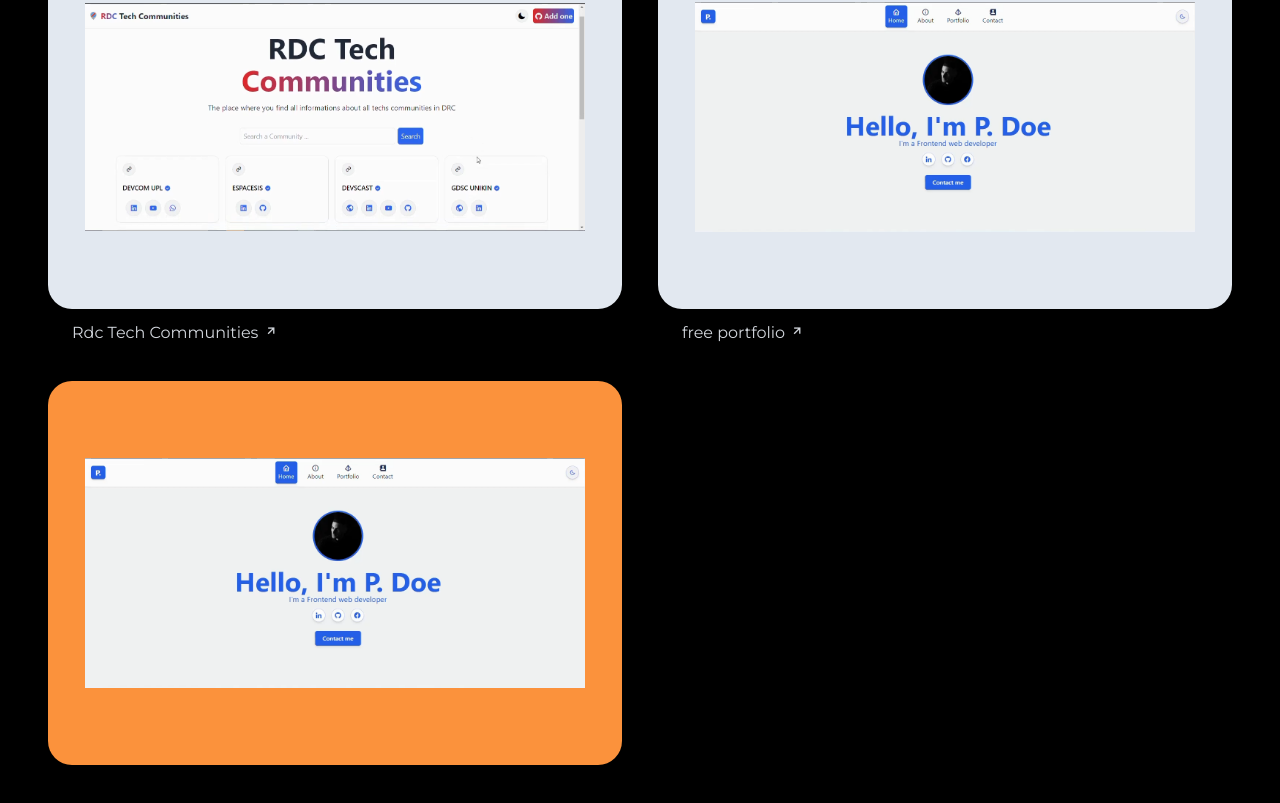
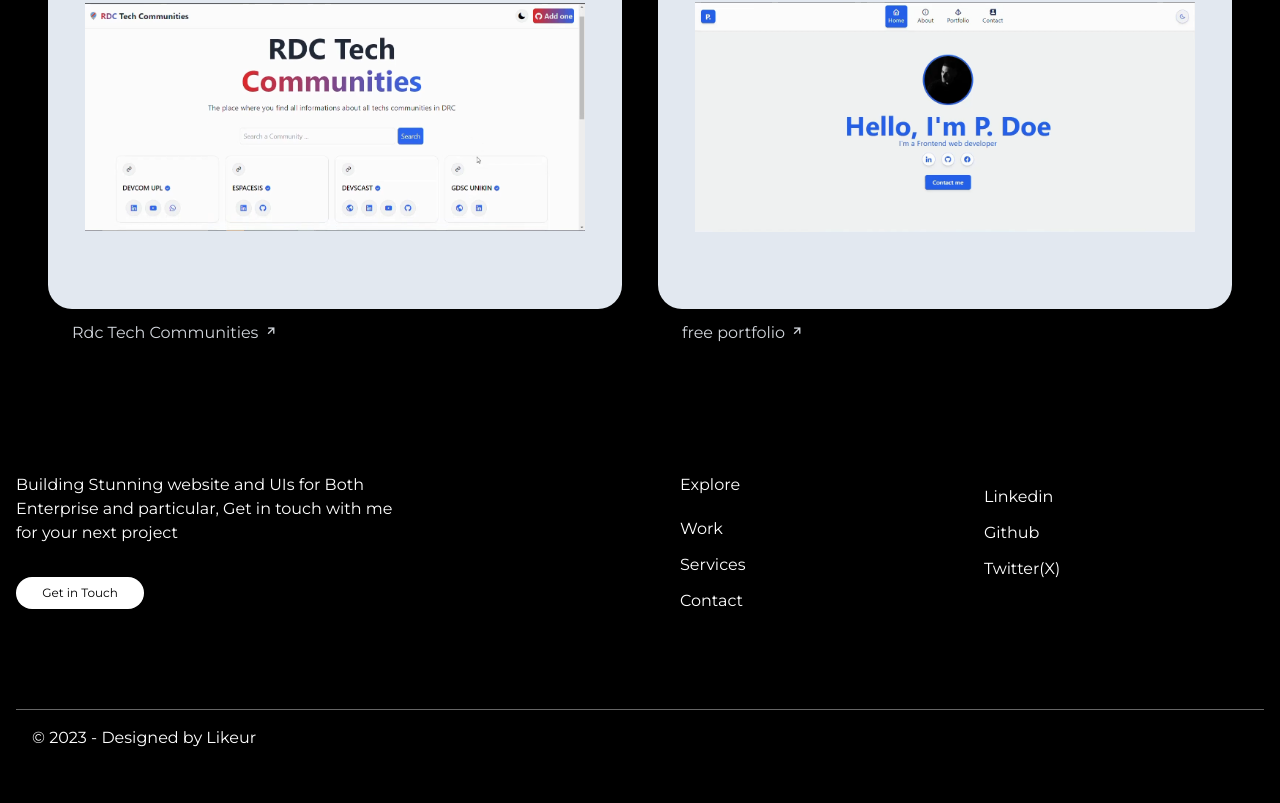
Before and after one commit to Likeur/my_creative_portfolio, an Angular app: page /home in a window 1280 px wide. Shown: the part 639-1442 px from the top of the page. After the commit the page ends 1421 px from the top, so only its background shows below. Built offline with nearby package versions, Linux system fonts and the light colour scheme.

Commit message:
working on footer component

```diff
--- a/src/app/components/footer/footer.component.html
+++ b/src/app/components/footer/footer.component.html
@@ -1,7 +1,49 @@
-<main>
-    <div>
-        <p>Hello world </p>
+<main class="flex flex-col items-center justify-center mt-16">
+   <section class="grid w-full p-4 lg:grid-cols-2">
+    <div class="text-white">
+        <p class="w-96">Building Stunning website and UIs for Both Enterprise and particular, Get in touch with me for your next project</p>
+        <a routerLink=""  class="w-32 text-center mt-3 block lg:mt-8 bg-white text-black hover:bg-black duration-300 hover:border hover:text-white text-xs hover:border-white/30 rounded-full p-2 px-10 lg:px-3 ">Get in Touch</a>
     </div>
-    <p>Necessary Link</p>
-    <a href="">home</a>
+    <div class="grid lg:grid-cols-2 ml-10">
+        <div>
+            <h2 class="text-white">Explore</h2>
+            <div class="mt-5">
+                @for (item of footerLinks; track item.id) {
+                    <li class="group h-6 text-2xl mt-5 lg:mt-3 lg:text-[1rem] lg:overflow-hidden">
+                        <a routerLink="{{item.route}}" routerLinkActive="text-gray-300" class="flex flex-col -translate-y-9 group-hover:-translate-y-0 lg:group-hover:-translate-y-[4.25rem] duration-500">
+                            <span class="text-white">{{item.title}} </span>
+                            <span class="text-gray-300 hidden lg:block">{{item.title}} </span>
+                        </a>
+                    </li>
+                }
+            </div>
+        </div>
+        <div class="flex flex-col">
+            <li class="group h-6 text-2xl mt-5 lg:mt-3 lg:text-[1rem] px-3 lg:overflow-hidden">
+                <a href="" class="flex flex-col -translate-y-9 group-hover:-translate-y-0 lg:group-hover:-translate-y-[4.25rem] duration-500">
+                    <span class="text-white">Linkedin </span>
+                    <span class="text-gray-300 hidden lg:block">Linkedin </span>
+                </a>
+            </li>
+            <li class="group h-6 text-2xl mt-5 lg:mt-3 lg:text-[1rem] px-3 lg:overflow-hidden">
+                <a href="" class="flex flex-col -translate-y-9 group-hover:-translate-y-0 lg:group-hover:-translate-y-[4.25rem] duration-500">
+                    <span class="text-white">Github </span>
+                    <span class="text-gray-300 hidden lg:block">Github </span>
+                </a>
+            </li>
+            <li class="group h-6 text-2xl mt-5 lg:mt-3 lg:text-[1rem] px-3 lg:overflow-hidden">
+                <a href="" class="flex flex-col -translate-y-9 group-hover:-translate-y-0 lg:group-hover:-translate-y-[4.25rem] duration-500">
+                    <span class="text-white"> Twitter(X) </span>
+                    <span class="text-gray-300 hidden lg:block"> Twitter(X) </span>
+                </a>
+            </li>
+        </div>
+    </div>
+   </section>
+   <section class="mt-16 w-full p-4">
+    <div class="border-t border-white/40"></div>
+    <div class="p-4">
+        <span class="text-white">&copy; 2023 - Designed by Likeur</span>
+    </div>
+   </section>
 </main>
--- a/src/app/components/footer/footer.component.ts
+++ b/src/app/components/footer/footer.component.ts
@@ -1,13 +1,30 @@
 import { Component } from '@angular/core';
 import { CommonModule } from '@angular/common';
+import { RouterModule } from '@angular/router';
 
 @Component({
   selector: 'app-footer',
   standalone: true,
-  imports: [CommonModule],
+  imports: [CommonModule, RouterModule],
   templateUrl: './footer.component.html',
-  styles: ``
+
 })
 export class FooterComponent {
-
+  footerLinks = [
+    {
+      id:1,
+      title : 'Work',
+      route: '/work'
+    },
+    {
+      id:2,
+      title : 'Services',
+      route: '/service'
+    },
+    {
+      id:3,
+      title : 'Contact',
+      route: '/contact'
+    }
+  ]
 }
--- a/src/app/components/workbox/workbox.component.html
+++ b/src/app/components/workbox/workbox.component.html
@@ -16,10 +16,6 @@
                 </li>
             </a>
         }
-        <a routerLink="" class="group">
-            <div class=" h-96 bg-orange-400 relative cursor-pointer flex justify-center items-center rounded-3xl p-2 overflow-hidden">
-                <img src="../../../assets/img/freeportfolio.png" alt="" class="w-[500px] group-hover:scale-105 duration-300">
-            </div>
-        </a>
+
     </section>
 </main>
--- a/src/app/pages/home-page/home-page.component.html
+++ b/src/app/pages/home-page/home-page.component.html
@@ -28,4 +28,7 @@
     <section class="p-4 relative z-0 lg:p-12">
         <app-workbox />
     </section>
+    <section>
+        <app-footer />
+    </section>
 </main>
--- a/src/app/pages/home-page/home-page.component.ts
+++ b/src/app/pages/home-page/home-page.component.ts
@@ -3,10 +3,11 @@ import { CommonModule } from '@angular/common';
 import { NavbarComponent } from '../../components/navbar/navbar.component';
 import { gsap } from 'gsap';
 import { WorkboxComponent } from '../../components/workbox/workbox.component';
+import { FooterComponent } from '../../components/footer/footer.component';
 @Component({
   selector: 'app-home-page',
   standalone: true,
-  imports: [CommonModule, NavbarComponent, WorkboxComponent],
+  imports: [CommonModule, NavbarComponent, WorkboxComponent, FooterComponent],
   templateUrl: './home-page.component.html',
 })
 export default class HomePageComponent {
```
